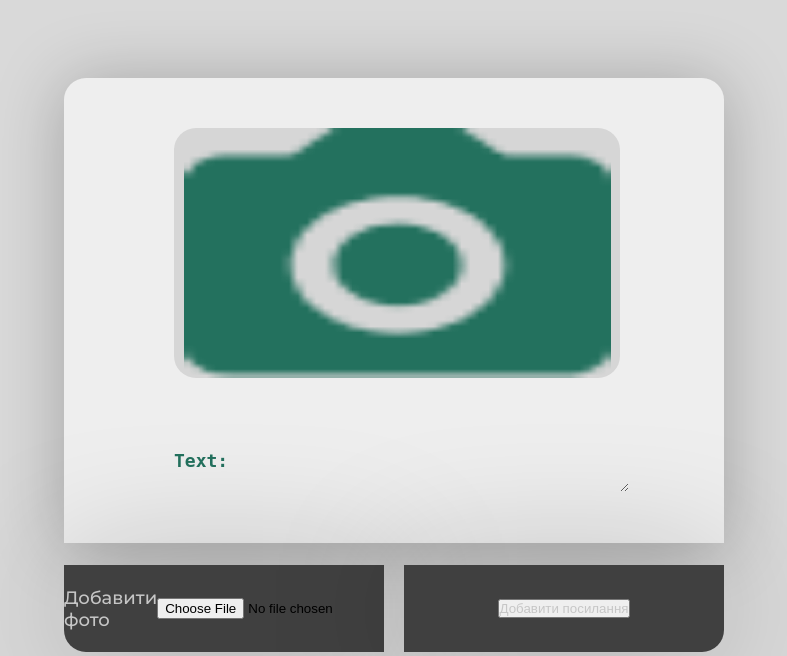
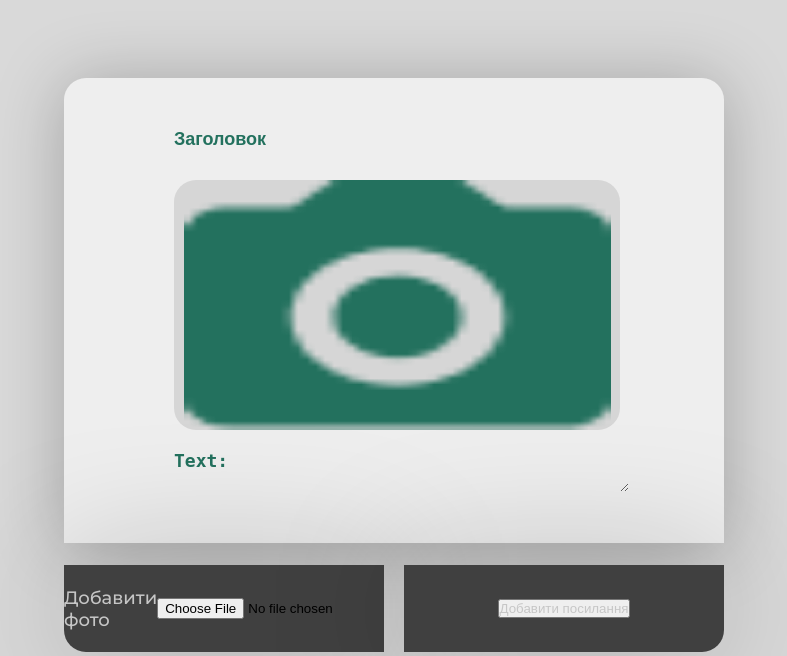
Before and after one commit to azart2288/zakaz, a Flask app: page /post in a window 1280 px wide. Shown: the part 107-763 px from the top of the page, without its empty margins (246-1033 px from the left). Run offline with Flask 3, Linux system fonts and the light colour scheme; the visitor is signed in with stand-in values (Sample User, id 1).

Commit message:
Add files via upload

```diff
--- a/main.py
+++ b/main.py
@@ -62,7 +62,7 @@ def post():
 def up_post():
     post_text = request.form["text_of_post"]
     new_post = Post()
-    name_post = "local_post"
+    name_post = request.form["title"]
     text = post_text
     name = name_post
     photo = request.files['photo']
@@ -85,14 +85,14 @@ def page_not_found(e):
 def posts():
     connection = sqlite3.connect('mydatabase.db')
     cursor = connection.cursor()
-    select_query = "SELECT texts, photo FROM mytable"
+    select_query = "SELECT texts, photo, name FROM mytable"
     #select_image = "SELECT photo FROM mytable"
 
     cursor.execute(select_query)
 
     # Получение результатов запроса
     results = cursor.fetchall()
-    posts = [(result[0], result[1]) for result in results]
+    posts = [(result[0], result[1], result[2]) for result in results]
     reversed_posts = list(reversed(posts))
     cursor.close()
     connection.close()
--- a/static/upload-post-main.css
+++ b/static/upload-post-main.css
@@ -112,7 +112,6 @@ ol{
 }
 .input-text-section{
     outline: none;
-    padding-top: 72px;
     background: none;
     border: none;
     color: #23715E;
@@ -172,6 +171,13 @@ ol{
 }
 .sent-button {
     color: #C6C6C6;
+}
+.title {
+    margin-bottom: 30px;
+}
+
+.title2 {
+    margin-top: 20px;
 }
 
 
--- a/templates/articles.html
+++ b/templates/articles.html
@@ -41,7 +41,7 @@
                 <div class="container-section" id="post-container-{{ loop.index }}">
                     <div class="block-section_body -container">
                         <div class="h3-block-tittle">
-                            <h3 class="h3-tittle">Tittle</h3>
+                            <h3 class="h3-tittle">{{ post[2] }}</h3>
                         </div>
                         <div class="block-line">
                             <hr class="line-section">
--- a/templates/upload-post.html
+++ b/templates/upload-post.html
@@ -40,12 +40,14 @@
                 <div class="section_block-container -container">
                     <div class="position-block-section">
                         <div class="section_block-body">
-                            <div class="group-block-section">
-                                <div class="block-foto">
-                                    <img id="preview-image" src="{{ url_for('static', filename='Vector.png') }}" alt="" width="427" height="250" >
-                                </div>
-                                <form action="/up_post" method="post" enctype="multipart/form-data">
-                                    <textarea type="text" name="text_of_post" id ="get_text" placeholder="Text:"  class="input-text-section" cols="40" rows="0"></textarea>
+                            <form action="/up_post" method="post" enctype="multipart/form-data">
+                                <div class="group-block-section">
+                                    <input type="text" name="title" placeholder="Заголовок" class="input-text-section title">
+                                    <div class="block-foto">
+                                        <img id="preview-image" src="{{ url_for('static', filename='Vector.png') }}" alt="" width="427" height="250" >
+                                    </div>
+
+                                    <textarea type="text" name="text_of_post" id ="get_text" placeholder="Text:"  class="input-text-section title2" cols="40" rows="0"></textarea>
                                     </div>
                                 </div>
                             </div>
```
Also changed, not shown: check.py (+3 -5 lines), mydatabase.db, static/MrBeast_in_2021.jpg (added), static/завд1.png (added).
